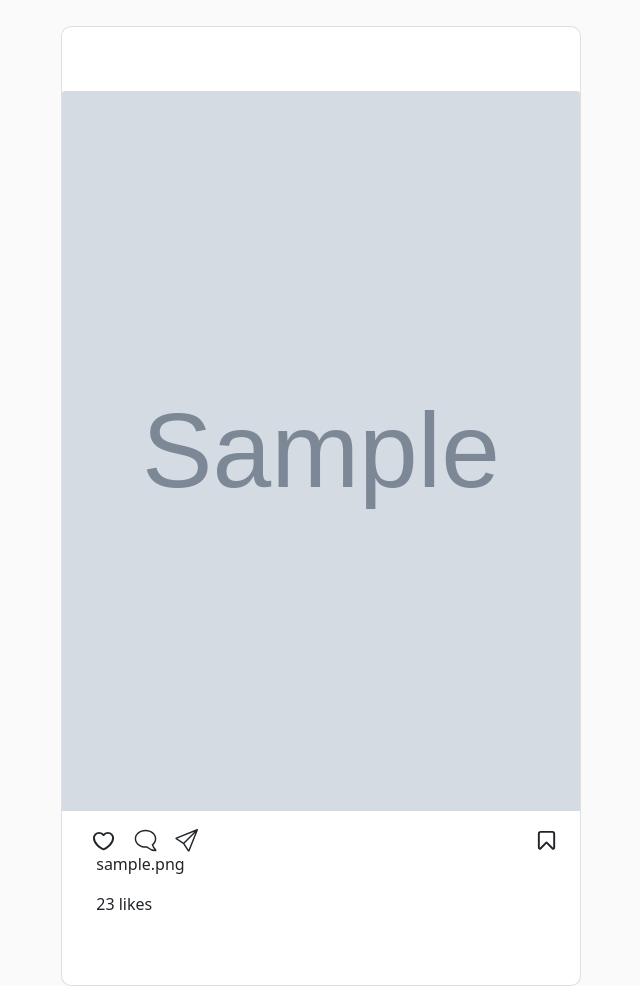
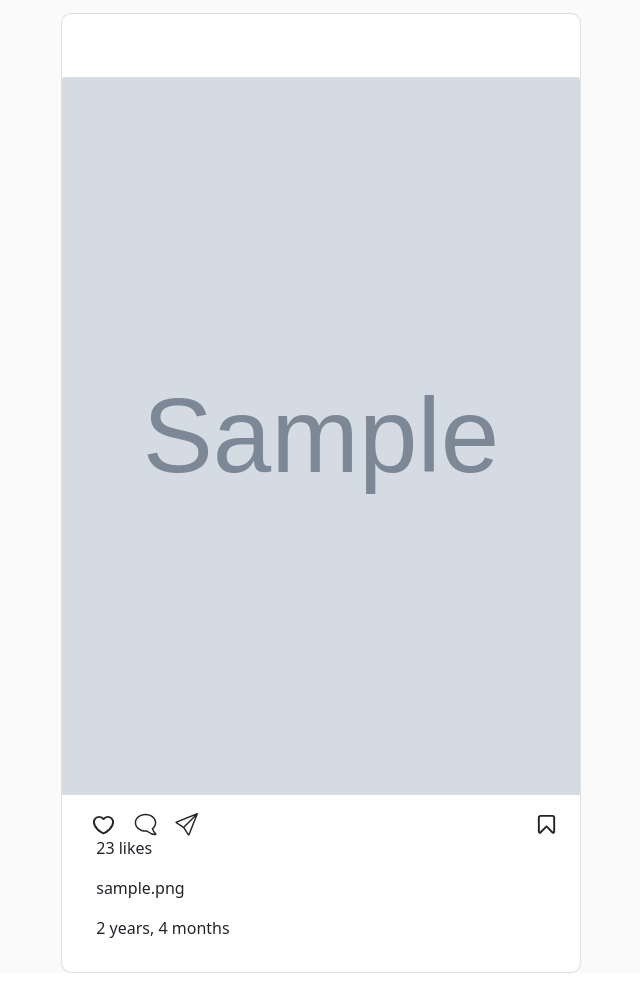
Before and after one commit to victoriamwangi/vigreisSocial, a Django app: page / in a window 1280 px wide. Shown: the part 57-1043 px from the top of the page, without its empty margins (156-796 px from the left). Run offline with Django 4.2, Linux system fonts and the light colour scheme; tables that the repository leaves empty hold one stand-in row (values such as "Sample post"); grey boxes marked "Sample" are stand-in pictures; some libraries are stand-ins or nearby versions.

Commit message:
feat: calc and display how long a pic was take

```diff
--- a/social/templates/home.html
+++ b/social/templates/home.html
@@ -87,8 +87,10 @@
                 d="M4 5v14.586c0 .89 1.077 1.337 1.707.707L12 14l6.293 6.293c.63.63 1.707.184 1.707-.707V5a2 2 0 0 0-2-2H6a2 2 0 0 0-2 2Z"
               />
             </svg>
+            <p class="captionImg">23 likes</p>
+
             <p class="captionImg">{{post.image_caption}}</p>
-            <p class="captionImg">23 likes</p>
+            <p class="captionImg">{{ post.pub_date | timesince }}</p>
           </div>
         </div>
         {%endfor%} {%endblock%}
--- a/static/css/style.css
+++ b/static/css/style.css
@@ -52,7 +52,7 @@ body {
 
 #post {
     border-radius: 10px;
-    margin-top: 2vw;
+    margin-top: 1vw;
     height: 120vh;
 }
 
```
